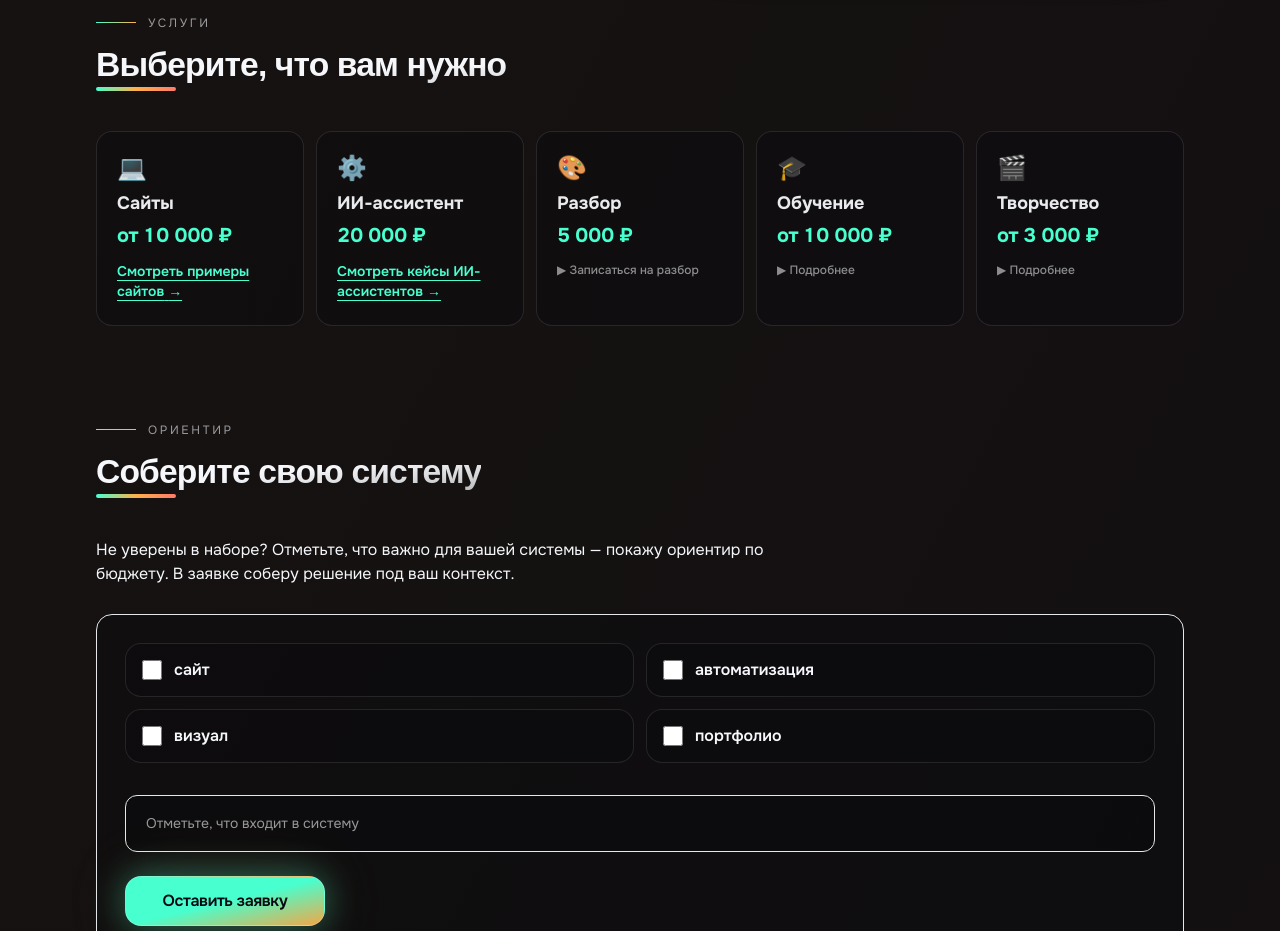
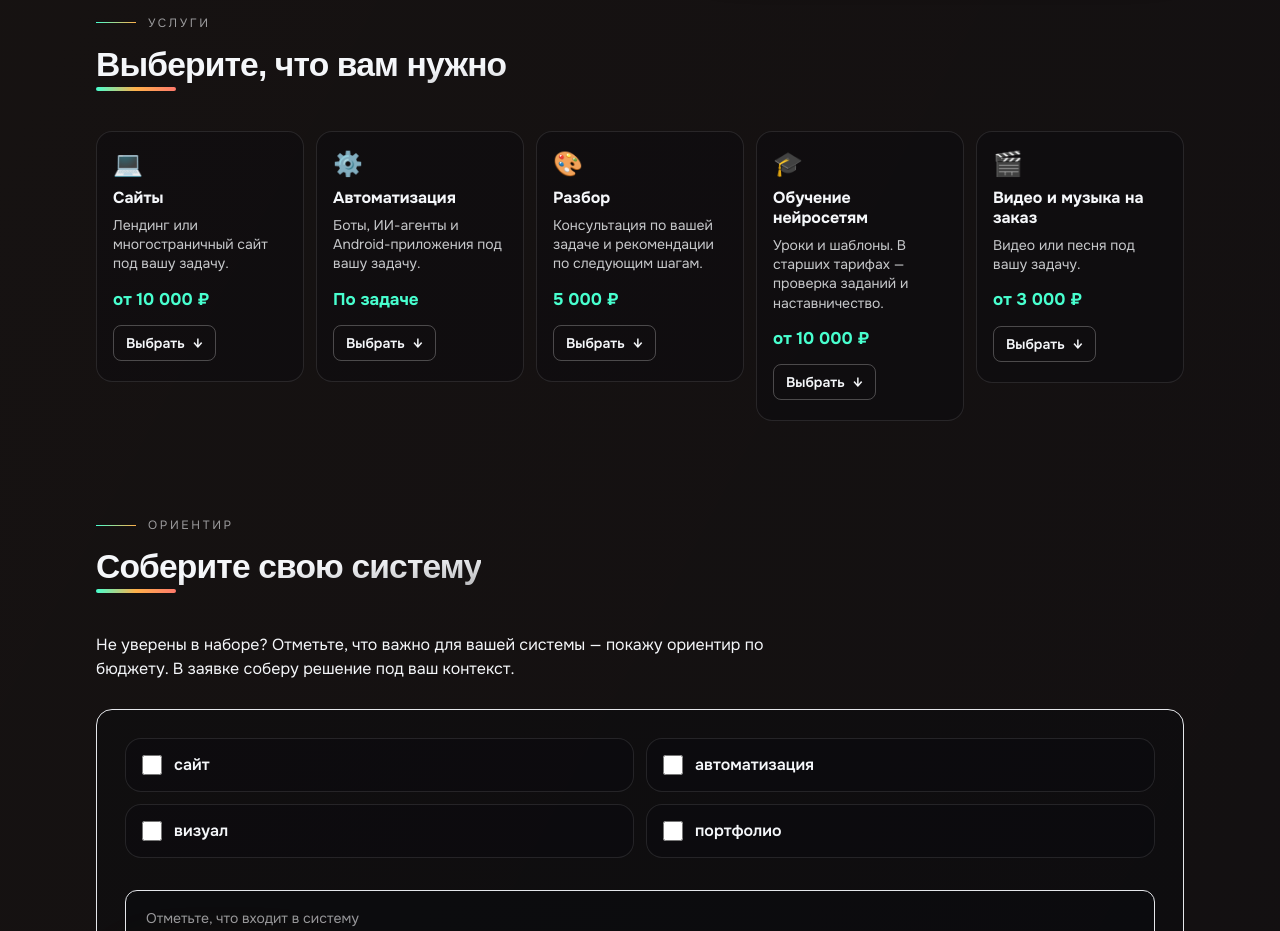
Before and after one commit to snegurkanastena-ux/neiroera-site, a Next.js app: page / in a window 1280 px wide. Shown: the part 920-1851 px from the top of the page. Built offline with nearby package versions, Linux system fonts and the light colour scheme; a web font is replaced by a local one.

Commit message:
Unify service selection and contact actions

```diff
--- a/src/components/ServiceOfferGrid.tsx
+++ b/src/components/ServiceOfferGrid.tsx
@@ -1,158 +1,106 @@
 "use client";
 
-import { AnimatePresence, motion, useReducedMotion } from "framer-motion";
 import { useState } from "react";
 import { siteLinks } from "../lib/links";
 import { useI18n } from "../providers/SiteProviders";
-import { Button } from "./ui/Button";
 
-const reviewContact = {
-  ru: { book: "Записаться на разбор", email: "Написать на почту", subject: "Запись на разбор" },
-  en: { book: "Book a consultation", email: "Send an email", subject: "Consultation booking" }
+const portfolioUrl = "https://www.xn----8sb1aregjk5f.xn--p1ai/portfolio";
+const vkUrl = new URL(new URL(siteLinks.vkPage).pathname, "https://vk.me").href;
+const phoneUrl = "tel:+79922080300";
+
+const offerText = {
+  ru: {
+    sites: { title: "Сайты", summary: "Лендинг или многостраничный сайт под вашу задачу.", topic: "Обсудить разработку сайта" },
+    automation: { title: "Автоматизация", summary: "Боты, ИИ-агенты и Android-приложения под вашу задачу.", topic: "Обсудить автоматизацию" },
+    content: { title: "Разбор", summary: "Консультация по вашей задаче и рекомендации по следующим шагам.", topic: "Записаться на разбор" },
+    training: { title: "Обучение нейросетям", summary: "Уроки и шаблоны. В старших тарифах — проверка заданий и наставничество.", topic: "Узнать об обучении нейросетям" },
+    creative: { title: "Видео и музыка на заказ", summary: "Видео или песня под вашу задачу.", topic: "Обсудить заказ видео или музыки" }
+  },
+  en: {
+    sites: { title: "Websites", summary: "A landing page or a multi-page website for your needs.", topic: "Discuss a website project" },
+    automation: { title: "Automation", summary: "Bots, AI agents and Android apps for your workflow.", topic: "Discuss automation" },
+    content: { title: "Consultation", summary: "Review your challenge and get clear recommendations on next steps.", topic: "Book a consultation" },
+    training: { title: "AI training", summary: "Lessons and templates, with assignment feedback and mentoring in higher tiers.", topic: "Ask about AI training" },
+    creative: { title: "Custom video and music", summary: "A video or song tailored to your project.", topic: "Discuss a video or music project" }
+  }
 };
-const reviewVkUrl = new URL(new URL(siteLinks.vkPage).pathname, "https://vk.me").href;
+
+const contactText = {
+  ru: { choose: "Выбрать", email: "Почта", call: "Позвонить", quote: "По задаче", examples: "Примеры сайтов", cases: "Кейсы автоматизации", plans: "Тарифы обучения", video: "Примеры видео", music: "MELANØ" },
+  en: { choose: "Select", email: "Email", call: "Call", quote: "Project quote", examples: "Website examples", cases: "Automation case studies", plans: "Training plans", video: "Video examples", music: "MELANØ" }
+};
+
+const choiceClass = "inline-flex min-h-11 items-center justify-center rounded-lg border border-border/25 px-3 py-2 text-center text-sm font-semibold leading-snug text-text hover:border-accent hover:text-accent focus-visible:ring-2 focus-visible:ring-accent";
 
 function trackReviewBooking() {
   const metrika = window as Window & { ym?: (id: number, method: "reachGoal", goal: string) => void };
   metrika.ym?.(111188666, "reachGoal", "review_vk_click");
 }
 
-const portfolioUrl = "https://www.xn----8sb1aregjk5f.xn--p1ai/portfolio";
-const portfolioLabels = {
-  sites: { ru: "Смотреть примеры сайтов", en: "View website examples" },
-  automation: { ru: "Смотреть кейсы ИИ-ассистентов", en: "View AI assistant case studies" }
-};
-
-function isPortfolioService(id: string): id is keyof typeof portfolioLabels {
-  return id === "sites" || id === "automation";
-}
-
 export function ServiceOfferGrid() {
   const { messages, lang } = useI18n();
-  const { cards, expand, collapse } = messages.serviceOffers;
-  const [openId, setOpenId] = useState<string | null>(null);
-  const reduceMotion = useReducedMotion();
-  const openCard = openId ? cards.find((c) => c.id === openId) : undefined;
-  const contact = reviewContact[lang];
+  const { cards, collapse } = messages.serviceOffers;
+  const [selectedId, setSelectedId] = useState<string | null>(null);
+  const labels = contactText[lang];
+  const destinations: Record<string, { href: string; label: string }[]> = {
+    sites: [{ href: `${portfolioUrl}?utm_source=neiroera&utm_medium=referral&utm_campaign=services&utm_content=sites`, label: labels.examples }],
+    automation: [{ href: `${portfolioUrl}?utm_source=neiroera&utm_medium=referral&utm_campaign=services&utm_content=automation`, label: labels.cases }],
+    training: [{ href: "#education", label: labels.plans }],
+    creative: [
+      { href: siteLinks.portfolioTelegramVideo, label: labels.video },
+      { href: siteLinks.melanoMusic, label: labels.music }
+    ]
+  };
 
   return (
-    <div className="grid grid-cols-1 gap-3 sm:grid-cols-2 lg:grid-cols-3 xl:grid-cols-5">
+    <div className="grid items-start grid-cols-1 gap-3 sm:grid-cols-2 lg:grid-cols-3 xl:grid-cols-5">
       {cards.map((card) => {
-        const isOpen = openId === card.id;
-        const cardContent = (
-          <>
-            <span className="text-2xl leading-none" aria-hidden>{card.emoji}</span>
-            <span className="mt-3 min-w-0 max-w-full break-words text-lg font-bold leading-tight">{card.title}</span>
-            <span className="mt-2 min-w-0 max-w-full break-words text-lg font-bold tabular-nums tracking-tight text-accent sm:text-xl">
-              {card.priceLine}
-            </span>
-          </>
-        );
-        const cardClass = `ne-card-hover-sm flex h-full w-full max-w-full flex-col items-start overflow-hidden px-4 py-5 text-left focus:outline-none focus-visible:ring-2 focus-visible:ring-accent/45 sm:min-h-[140px] sm:px-5 sm:py-6 ${
-          isOpen ? "border-accent/50 bg-accent/[0.08] text-text" : "text-text/95"
-        }`;
-        const innerClass = "ne-card-hover__inner flex h-full w-full min-w-0 max-w-full flex-col items-start text-left";
+        const copy = offerText[lang][card.id as keyof typeof offerText.ru];
+        const isOpen = selectedId === card.id;
+        const panelId = `service-offer-panel-${card.id}`;
 
         return (
           <div key={card.id} className="min-w-0">
-            {isPortfolioService(card.id) ? (
-              <a
-                className={cardClass}
-                href={`${portfolioUrl}?utm_source=neiroera&utm_medium=referral&utm_campaign=services&utm_content=${card.id}`}
-              >
-                <span className={innerClass}>
-                  {cardContent}
-                  <span className="mt-auto pt-3 text-sm font-semibold leading-snug text-accent underline underline-offset-4">
-                    {portfolioLabels[card.id][lang]} <span aria-hidden>→</span>
-                  </span>
-                </span>
-              </a>
-            ) : (
-              <motion.button
-                type="button"
-                aria-expanded={isOpen}
-                aria-controls={isOpen ? `service-offer-panel-${card.id}` : undefined}
-                onClick={() => setOpenId((prev) => (prev === card.id ? null : card.id))}
-                whileTap={reduceMotion ? undefined : { scale: 0.985 }}
-                transition={{ type: "spring", stiffness: 480, damping: 28 }}
-                className={cardClass}
-              >
-                <span className={innerClass}>
-                  {cardContent}
-                  <span className="mt-3 text-xs font-medium text-text/55">
-                    {isOpen ? "▼" : "▶"} {isOpen ? collapse : card.id === "content" ? contact.book : expand}
-                  </span>
-                </span>
-              </motion.button>
-            )}
+            <button
+              type="button"
+              aria-expanded={isOpen}
+              aria-controls={panelId}
+              onClick={() => setSelectedId(isOpen ? null : card.id)}
+              className={`ne-card-hover-sm flex w-full flex-col items-start px-4 py-5 text-left focus-visible:ring-2 focus-visible:ring-accent sm:min-h-[240px] ${isOpen ? "border-accent/50 bg-accent/[0.08]" : ""}`}
+            >
+              <span className="text-2xl leading-none" aria-hidden>{card.emoji}</span>
+              <span className="mt-3 break-words text-base font-bold leading-tight">{copy?.title ?? card.title}</span>
+              {copy && <span className="mt-2 text-sm leading-snug text-text/80">{copy.summary}</span>}
+              <span className="mt-auto pt-3 font-bold text-accent">{card.id === "automation" ? labels.quote : card.priceLine}</span>
+              <span className="mt-3 inline-flex min-h-9 items-center rounded-lg border border-border/25 px-3 text-sm font-semibold">
+                {isOpen ? collapse : labels.choose}
+                <span className="ml-2" aria-hidden>{isOpen ? "↑" : "↓"}</span>
+              </span>
+            </button>
+            <div id={panelId} hidden={!isOpen} className="mt-2 rounded-lg border border-border/25 bg-bg px-3 py-4">
+              <h3 className="text-base font-bold leading-snug">{copy?.topic ?? card.title}</h3>
+              {(card.id === "sites" || card.id === "automation") && (
+                <ul className="mt-2 space-y-1.5 text-sm leading-snug text-text/80">
+                  {card.details.map((detail) => (
+                    <li key={detail.name}>{detail.name} · <span className="text-accent">{detail.price}</span></li>
+                  ))}
+                </ul>
+              )}
+              <div className="mt-3 grid grid-cols-2 gap-2">
+                <a className={`${choiceClass} border-accent/50 bg-accent/10 text-accent`} href={siteLinks.telegramBot}>Telegram</a>
+                <a className={choiceClass} href={`${siteLinks.email}?subject=${encodeURIComponent(copy?.topic ?? card.title)}`}>{labels.email}</a>
+                <a className={choiceClass} href={vkUrl} onClick={card.id === "content" ? trackReviewBooking : undefined}>VK</a>
+                <a className={choiceClass} href={phoneUrl}>{labels.call}</a>
+              </div>
+              {destinations[card.id]?.map(({ href, label }) => (
+                <a key={href} className={`${choiceClass} mt-2 flex w-full`} href={href}>
+                  {label} <span className="ml-1" aria-hidden>→</span>
+                </a>
+              ))}
+            </div>
           </div>
         );
       })}
-
-      <AnimatePresence initial={false}>
-        {openCard ? (
-          <motion.div
-            key={openCard.id}
-            id={`service-offer-panel-${openCard.id}`}
-            role="region"
-            aria-label={openCard.title}
-            initial={reduceMotion ? { opacity: 1 } : { opacity: 0, y: -8 }}
-            animate={{ opacity: 1, y: 0 }}
-            exit={reduceMotion ? { opacity: 0 } : { opacity: 0, y: -6 }}
-            transition={{ duration: reduceMotion ? 0.12 : 0.3, ease: [0.22, 1, 0.36, 1] }}
-            className="col-span-full min-w-0"
-          >
-            <div className="overflow-hidden rounded-xl border border-border/12 bg-bg/[0.55] px-4 py-4 sm:px-6 sm:py-5">
-              <ul className="space-y-0 divide-y divide-border/10">
-                {openCard.details.map((row, i) => (
-                  <motion.li
-                    key={`${openCard.id}-${row.name}-${i}`}
-                    initial={reduceMotion ? false : { opacity: 0, x: -6 }}
-                    animate={{ opacity: 1, x: 0 }}
-                    transition={{ delay: reduceMotion ? 0 : 0.04 + i * 0.04, duration: 0.28 }}
-                    className="py-4 first:pt-0 last:pb-0"
-                  >
-                    <div className="flex flex-col gap-1.5 sm:flex-row sm:items-baseline sm:justify-between sm:gap-6">
-                      <span className="min-w-0 flex-1 text-base font-semibold leading-snug text-text sm:text-lg sm:leading-snug">
-                        {row.name}
-                      </span>
-                      <span className="shrink-0 text-left text-xl font-bold tabular-nums leading-tight tracking-tight text-accent sm:text-right sm:text-2xl sm:leading-tight">
-                        {row.price}
-                      </span>
-                    </div>
-                    {row.linkHref ? (
-                      <a
-                        href={row.linkHref}
-                        target="_blank"
-                        rel="noopener noreferrer"
-                        className="mt-2 inline-flex max-w-full items-center gap-1 text-sm font-medium leading-snug text-accent/95 underline decoration-accent/35 underline-offset-[3px] transition-colors hover:text-accent hover:decoration-accent sm:mt-2.5 sm:text-base"
-                      >
-                        {row.linkLabel ?? row.linkHref}
-                        <span aria-hidden className="text-sm opacity-80">
-                          ↗
-                        </span>
-                      </a>
-                    ) : null}
-                  </motion.li>
-                ))}
-              </ul>
-              {openCard.id === "content" && (
-                <div className="mt-4 flex flex-col gap-3 border-t border-border/12 pt-4 sm:flex-row sm:items-center">
-                  <Button href={reviewVkUrl} target="_self" onClick={trackReviewBooking} className="text-center">
-                    {contact.book} <span aria-hidden>→</span>
-                  </Button>
-                  <a
-                    href={`${siteLinks.email}?subject=${encodeURIComponent(contact.subject)}`}
-                    className="rounded px-3 py-3 text-center text-sm font-semibold text-accent underline underline-offset-4 focus-visible:ring-2 focus-visible:ring-accent"
-                  >
-                    {contact.email}
-                  </a>
-                </div>
-              )}
-            </div>
-          </motion.div>
-        ) : null}
-      </AnimatePresence>
     </div>
   );
 }
```
